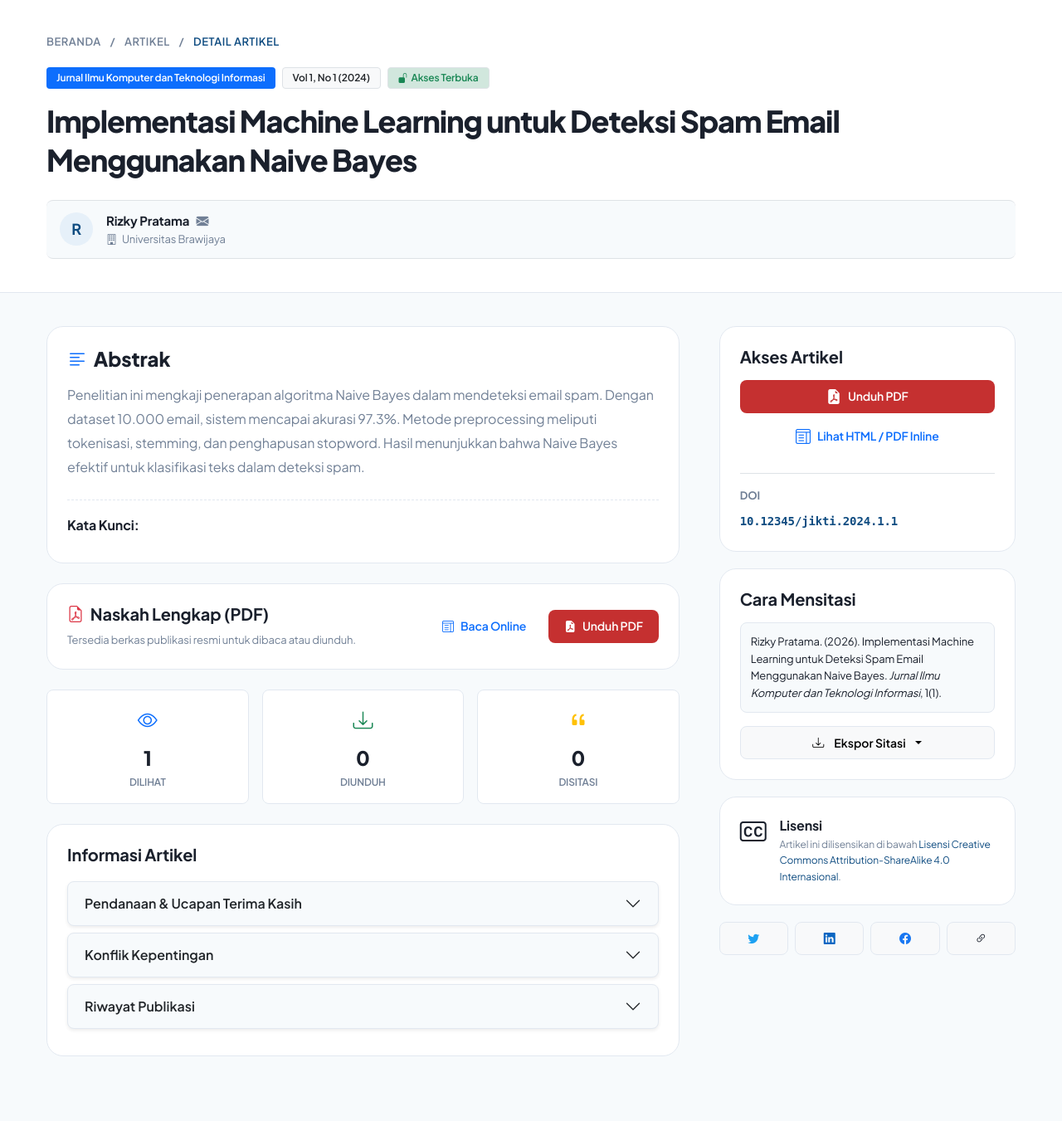
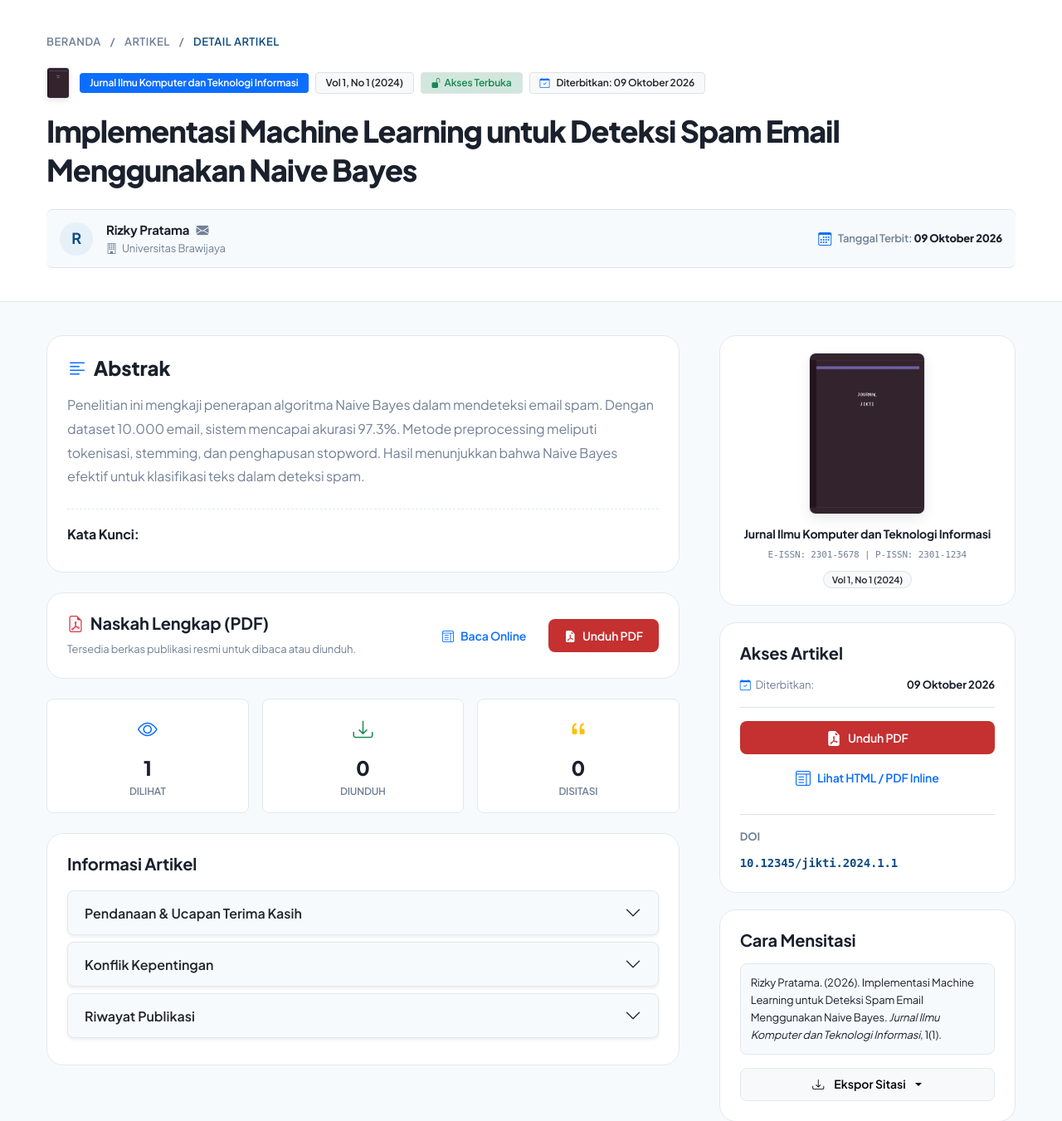
Before and after one commit to mustaqim-project/ojs-system, a Laravel app: page /articles/implementasi-machine-learning-deteksi-spam-email in a window 1280 px wide. Shown: the part 69-1420 px from the top of the page at 83% size. Run offline with Laravel 12, Linux system fonts and the light colour scheme; data comes from the database, SQL or seed files in the repository; parts of the project's set-up code (start-up, migrations or seed data) failed here and were passed over; some libraries are stand-ins or nearby versions.

Commit message:
feat(article): add published date info and journal cover image to article show page

```diff
--- a/resources/views/public/articles/show.blade.php
+++ b/resources/views/public/articles/show.blade.php
@@ -11,7 +11,12 @@
       <span style="color:var(--primary);">Detail Artikel</span>
     </div>
 
-    <div class="d-flex flex-wrap gap-2 mb-3">
+    <div class="d-flex flex-wrap align-items-center gap-2 mb-3">
+      @if($article->journal?->cover_image)
+        <a href="{{ route('public.journals.show', $article->journal->slug) }}" class="d-inline-block me-1" title="{{ $article->journal->title }}">
+          <img src="{{ asset($article->journal->cover_image) }}" alt="{{ $article->journal->title }}" style="width:28px; height:38px; object-fit:cover; border-radius:4px; border:1px solid var(--border); box-shadow:0 2px 6px rgba(0,0,0,0.1);">
+        </a>
+      @endif
       <a href="{{ route('public.journals.show', $article->journal->slug) }}" class="badge bg-primary text-white text-decoration-none" style="padding:6px 12px; font-weight:600; font-size:12px; border-radius:4px;">
         {{ $article->journal->title }}
       </a>
@@ -23,12 +28,17 @@
       <span class="badge bg-success-subtle text-success border" style="padding:6px 12px; font-weight:600; font-size:12px; border-radius:4px;">
         <i class="bi bi-unlock-fill me-1"></i> Akses Terbuka
       </span>
+      @if($article->published_at)
+        <span class="badge bg-light text-dark border d-inline-flex align-items-center gap-1" style="padding:6px 12px; font-weight:600; font-size:12px; border-radius:4px;">
+          <i class="bi bi-calendar-check text-primary me-1"></i> Diterbitkan: {{ $article->published_at instanceof \Carbon\Carbon ? $article->published_at->locale('id')->translatedFormat('d F Y') : \Carbon\Carbon::parse($article->published_at)->locale('id')->translatedFormat('d F Y') }}
+        </span>
+      @endif
     </div>
 
     <h1 style="font-size:clamp(22px,4vw,36px); font-weight:800; color:var(--text-main); letter-spacing:-0.03em; line-height:1.3; margin-bottom:24px;">{{ $article->title }}</h1>
 
-    {{-- Authors --}}
-    <div class="d-flex flex-wrap gap-3 align-items-center border-top border-bottom py-3 mb-2" style="background:var(--bg-app); border-radius:8px; padding:12px 16px !important;">
+    {{-- Authors & Publication Date --}}
+    <div class="d-flex flex-wrap gap-3 align-items-center justify-content-between border-top border-bottom py-3 mb-2" style="background:var(--bg-app); border-radius:8px; padding:12px 16px !important;">
       <div class="d-flex align-items-center gap-3">
         <div style="width:40px; height:40px; border-radius:50%; background:var(--primary-light); color:var(--primary); display:flex; align-items:center; justify-content:center; font-size:18px; font-weight:700; flex-shrink:0;">
           {{ strtoupper(substr($article->author?->name ?? 'A', 0, 1)) }}
@@ -46,6 +56,13 @@
           <div style="font-size: 13px; color: var(--text-muted);"><i class="bi bi-building me-1"></i> {{ $article->author?->affiliation ?? 'Institusi Akademik' }}</div>
         </div>
       </div>
+
+      @if($article->published_at)
+      <div class="d-flex align-items-center gap-2" style="font-size:13px; color:var(--text-muted); font-weight:600;">
+        <i class="bi bi-calendar3 text-primary" style="font-size:16px;"></i>
+        <span>Tanggal Terbit: <strong style="color:var(--text-main);">{{ $article->published_at instanceof \Carbon\Carbon ? $article->published_at->locale('id')->translatedFormat('d F Y') : \Carbon\Carbon::parse($article->published_at)->locale('id')->translatedFormat('d F Y') }}</strong></span>
+      </div>
+      @endif
     </div>
 
   </div>
@@ -182,9 +199,44 @@
     <div class="col-12 col-lg-4 article-sidebar">
       <div style="position:-webkit-sticky; position:sticky; top:90px; display:flex; flex-direction:column; gap:20px; z-index:2;">
 
+        {{-- Journal Cover & Branding Card --}}
+        @if($article->journal)
+        <div style="background:var(--bg-surface); border:1px solid var(--border); border-radius:var(--radius-lg); padding:20px; text-align:center;">
+          <a href="{{ route('public.journals.show', $article->journal->slug) }}" style="text-decoration:none; display:block;">
+            @if($article->journal->cover_image)
+              <img src="{{ asset($article->journal->cover_image) }}" alt="{{ $article->journal->title }}" style="width:140px; height:195px; object-fit:cover; border-radius:8px; border:1px solid var(--border); box-shadow:0 6px 16px rgba(0,0,0,0.08); margin:0 auto 14px; display:block; transition:transform 0.2s;" onmouseover="this.style.transform='scale(1.03)'" onmouseout="this.style.transform='scale(1)'">
+            @else
+              <div style="width:140px; height:195px; border-radius:8px; background:linear-gradient(135deg, var(--primary-light), rgba(37,99,235,0.08)); color:var(--primary); display:flex; flex-direction:column; align-items:center; justify-content:center; margin:0 auto 14px; gap:8px; border:1px solid var(--border); box-shadow:0 4px 12px rgba(0,0,0,0.05);">
+                <i class="bi bi-journal-bookmark-fill" style="font-size:40px;"></i>
+                <span style="font-size:11px; font-weight:700; text-transform:uppercase; letter-spacing:0.5px;">{{ $article->journal->abbreviation ?: 'Jurnal' }}</span>
+              </div>
+            @endif
+            <h6 style="font-weight:700; font-size:14px; color:var(--text-main); margin-bottom:6px; line-height:1.4;">{{ $article->journal->title }}</h6>
+          </a>
+          @if($article->journal->issn_online || $article->journal->issn_print)
+            <div style="font-size:11px; font-family:monospace; color:var(--text-muted); margin-bottom:8px;">
+              @if($article->journal->issn_online) E-ISSN: {{ $article->journal->issn_online }} @endif
+              @if($article->journal->issn_print) | P-ISSN: {{ $article->journal->issn_print }} @endif
+            </div>
+          @endif
+          @if($article->issue)
+            <span class="badge bg-light text-dark border" style="font-size:11px; font-weight:600;">
+              Vol {{ $article->issue->volume ?? '-' }}, No {{ $article->issue->number ?? '-' }} ({{ $article->issue->year ?? '-' }})
+            </span>
+          @endif
+        </div>
+        @endif
+
         {{-- Download & Read Action --}}
         <div style="background:var(--bg-surface); border:1px solid var(--border); border-radius:var(--radius-lg); padding:24px;">
           <h5 style="font-weight:700; margin-bottom:16px;">Akses Artikel</h5>
+
+          @if($article->published_at)
+          <div class="mb-3 pb-3 border-bottom d-flex align-items-center justify-content-between" style="font-size:13px;">
+            <span style="color:var(--text-muted);"><i class="bi bi-calendar-check me-1 text-primary"></i> Diterbitkan:</span>
+            <strong style="color:var(--text-main);">{{ $article->published_at instanceof \Carbon\Carbon ? $article->published_at->locale('id')->translatedFormat('d F Y') : \Carbon\Carbon::parse($article->published_at)->locale('id')->translatedFormat('d F Y') }}</strong>
+          </div>
+          @endif
 
           <a href="{{ route('public.articles.download', $article->slug) }}" class="btn btn-danger w-100 mb-2 d-flex align-items-center justify-content-center gap-2" style="font-weight: 600; padding: 12px; border-radius: 8px;">
             <i class="bi bi-file-earmark-pdf-fill" style="font-size:18px;"></i> Unduh PDF
```
